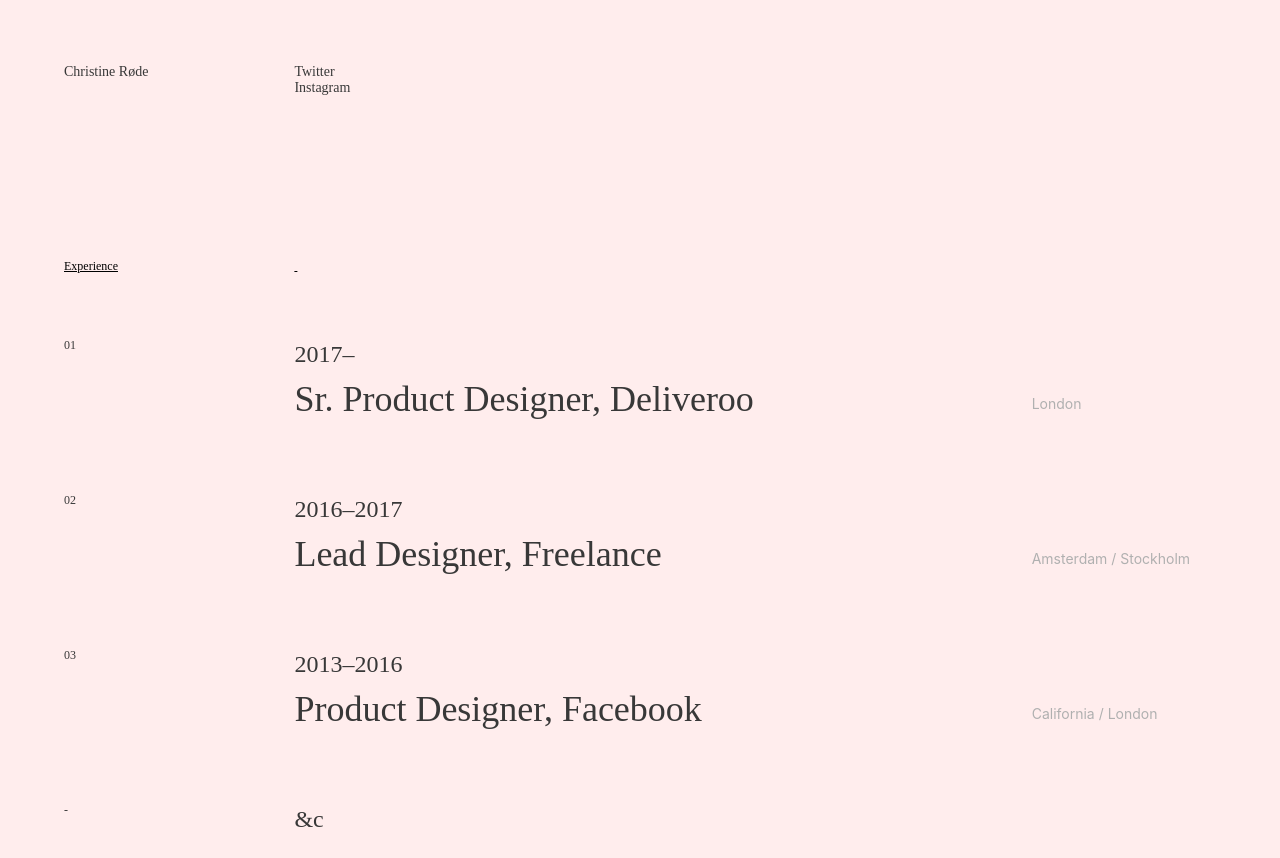
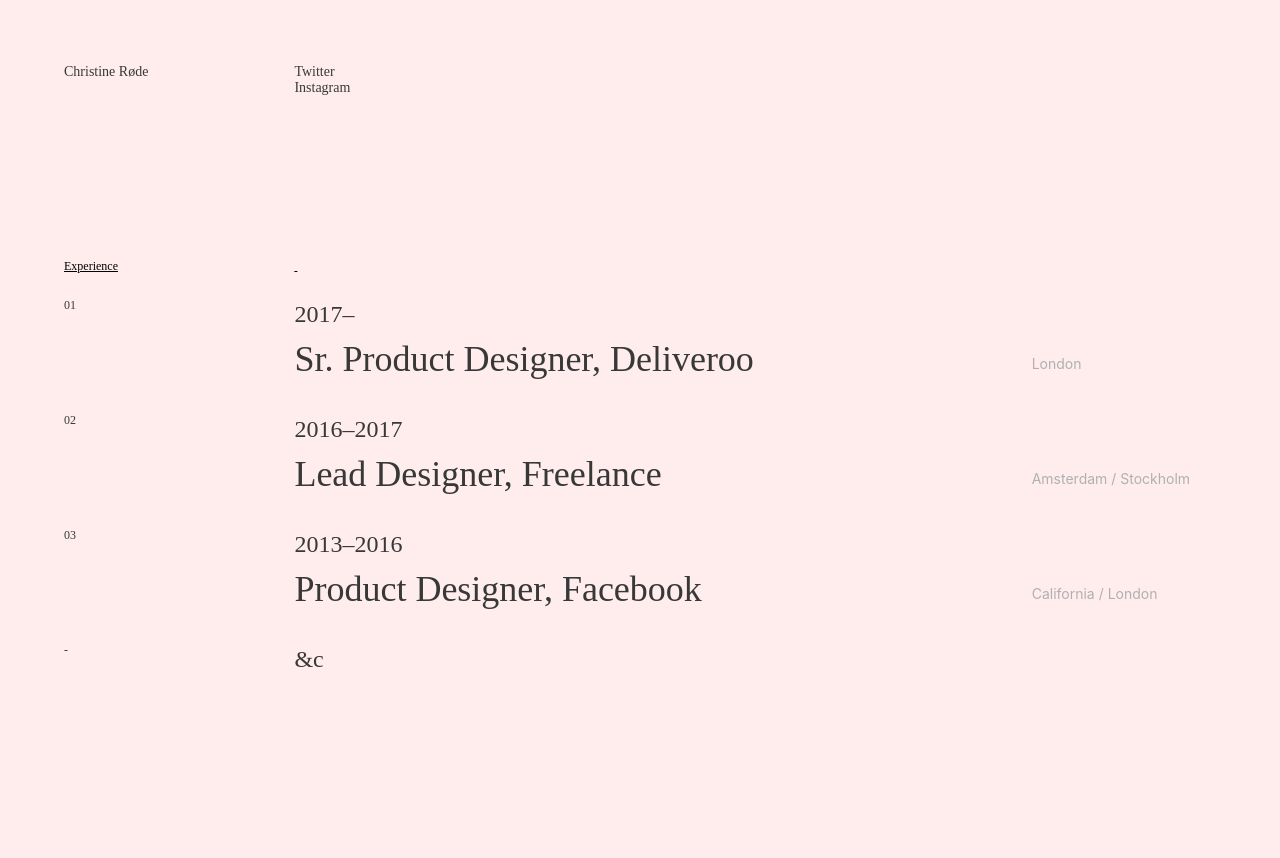
Before and after one commit to christinerode/rode-co, a React (Create React App) app: page / in a window 1280 px wide. After the commit the page ends 800 px from the top, so only its background shows below. Built offline with nearby package versions, Linux system fonts and the light colour scheme.

Commit message:
change margins

```diff
--- a/src/App.js
+++ b/src/App.js
@@ -24,7 +24,7 @@
 )
 
 const Title = ({children}) => (
-  <div className="cf fl w-100 mt5 mt6-ns">
+  <div className="cf fl w-100 mt5 mb3 mt6-ns">
     <div className="fl w-20">
       <h2 className="ma0 f7">
         {children}
@@ -37,7 +37,7 @@
 )
 
 const Experience = ({children, range, place, no}) => (
-  <div className="fl w-100 mt5">
+  <div className="fl w-100 mt2 mb3">
     <div className="fl w-20 fw0 f7 light">
        {no}
     </div>
```
